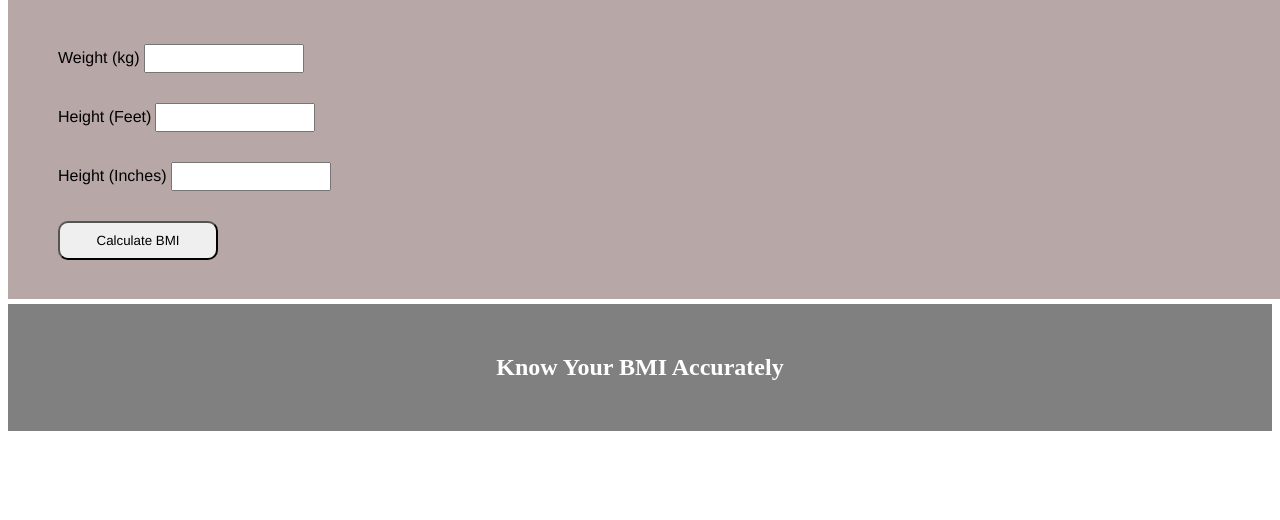
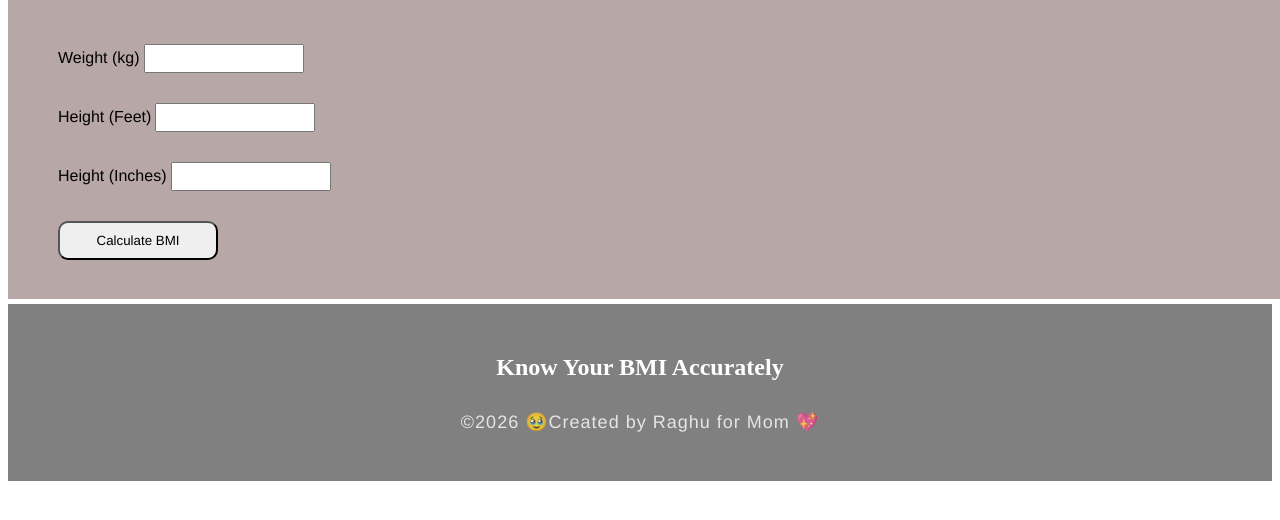
Before and after one commit to Raghu-master/Bmi-Calculator, a Flask app: page /yourbmi in a window 1280 px wide; the page is wider, and only the part inside the window is pictured. Shown: the part 120-640 px from the top of that part. Run offline with Flask 3, Linux system fonts and the light colour scheme.

Commit message:
Updated Footer

```diff
--- a/static/style.css
+++ b/static/style.css
@@ -79,3 +79,12 @@ footer{
     text-align: center;
     color: yellow;
 }
+
+.creator {
+    margin-top: 30px;
+    font-size: 18px;
+    color: white;
+    letter-spacing: 1px;
+    font-family: 'Franklin Gothic Medium', 'Arial Narrow', Arial, sans-serif;
+    opacity: 0.8;
+}
--- a/templates/base.html
+++ b/templates/base.html
@@ -21,7 +21,10 @@
             {% endblock Result %}
         </h2>
     </div>
+
+    <p class="creator">&copy;2026 🥹Created by Raghu for Mom 💖</p>
 </footer>
+
 
 </body>
 </html>
```
